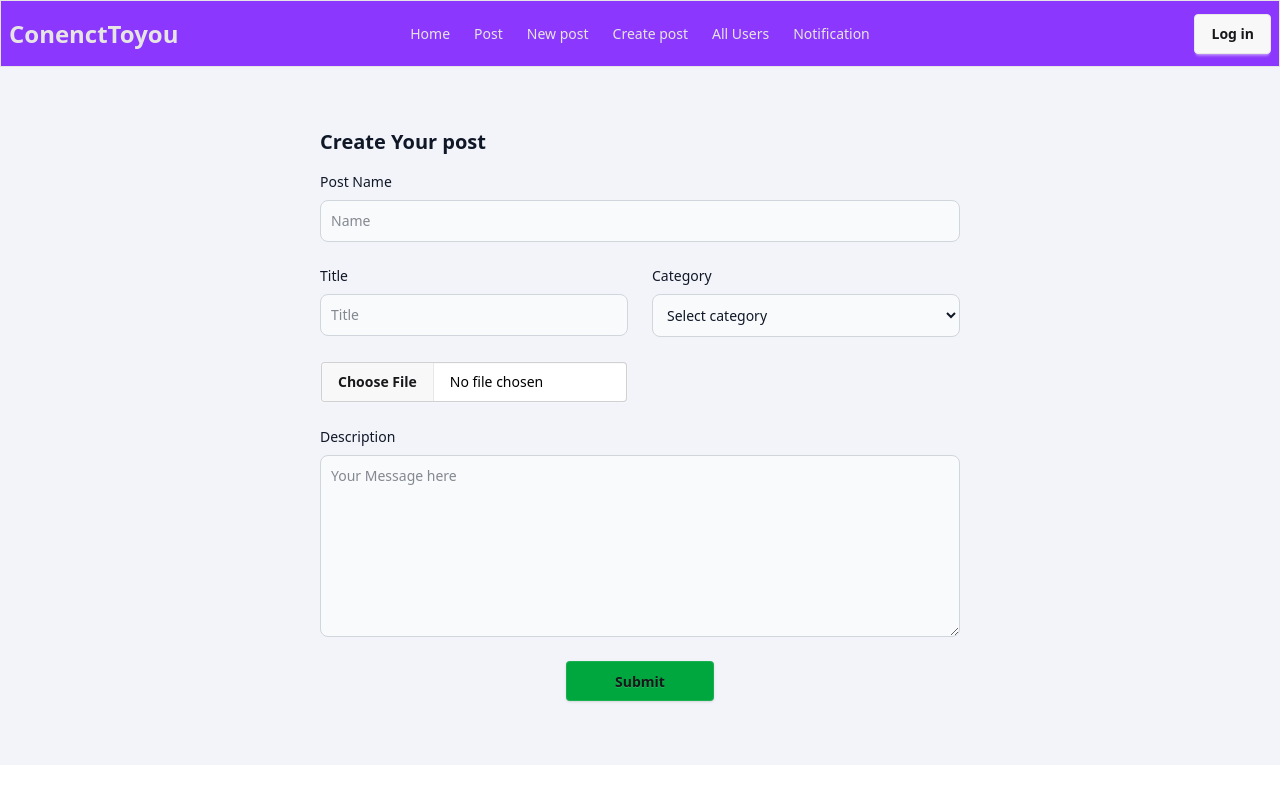
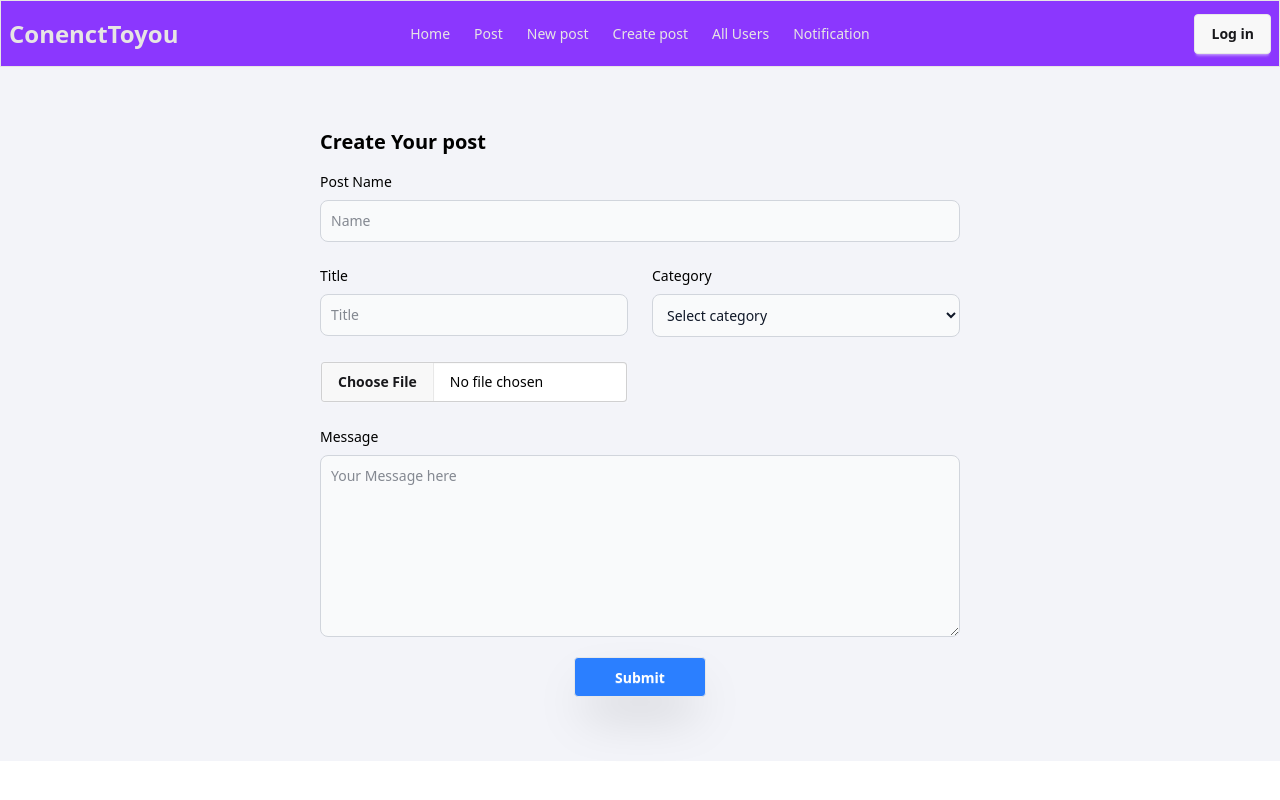
Before and after one commit to SakibFakir69/connectToToyou_client, a React (Vite) app: page /create-post in a window 1280 px wide. Built offline with nearby package versions, Linux system fonts and the light colour scheme; no server answers.

Commit message:
all user bug fix

```diff
--- a/src/components/AllUsers.jsx
+++ b/src/components/AllUsers.jsx
@@ -21,7 +21,11 @@ function AllUsers() {
   const [currentPage, setcurrentpage] = useState(1);
   const limit = 8;
 
-  const { data: users_Data = [], refetch } = useQuery({
+  const {
+    isLoading,
+    data: users_Data = [],
+    refetch,
+  } = useQuery({
     queryKey: ["data", currentPage, search],
     queryFn: async () => {
       const res = await useaxiosPublic.get(
@@ -74,7 +78,7 @@ function AllUsers() {
     <div className="bg-color h-screen">
       <section className="">
         <form
-          class="w-full mx-auto py-6 backdrop-blur-xl bg-transparent fixed"
+          class="w-full mx-auto py-6 backdrop-blur-xl bg-transparent fixed md:p-2 p-4"
           onChange={(e) => setsearch(e.target.value)}
         >
           <label
@@ -101,6 +105,7 @@ function AllUsers() {
                 />
               </svg>
             </div>
+
             <input
               type="search"
               id="default-search"
@@ -113,6 +118,20 @@ function AllUsers() {
       </section>
 
       <section className="py-24 flex justify-center flex-col w-full ">
+        {isLoading ? (
+          <div>
+            <div>
+              <p>loading...</p>
+            </div>
+          </div>
+        ) : (
+          <div className=" ">
+            {users_Data.length === 0 ? (
+              <div>
+                <p>data not founede</p>
+              </div>
+            ) : (
+              <div className="md:p-2 p-4">
                 {User_Data_info.map((item, key) => (
                   <div
                     key={key}
@@ -121,13 +140,13 @@ function AllUsers() {
 
            border-stone-300/50
 
+
            rounded-md
 
 
-           bg-white "
+           bg-white"
                   >
-            <div className="flex  h-24 md:h-28 gap-10 ml-10 items-center w-full">
-
+                    <div className="flex  h-24 md:h-28 gap-10 ml-10 items-center w-10/11 ">
                       <div className=" flex-1 h-24 w-24 ">
                         {/* img */}
                         <img
@@ -137,7 +156,7 @@ function AllUsers() {
                         />
                       </div>
 
-              <div className="md:mr-4 border flex-1">
+                      <div className="md:mr-4 flex-1">
                         {/* info */}
                         <p>{item.Name}</p>
                         <p>{item.Email}</p>
@@ -149,10 +168,18 @@ function AllUsers() {
                     </div>
                   </div>
                 ))}
+              </div>
+            )}
+          </div>
+        )}
       </section>
 
       <div className=" w-full flex justify-between p-4">
-        <button className="btn px-8" onClick={perviouseButton} disabled={currentPage===1}>
+        <button
+          className="btn px-8"
+          onClick={perviouseButton}
+          disabled={currentPage === 1}
+        >
           prev
         </button>
 
--- a/src/components/CreatePost.jsx
+++ b/src/components/CreatePost.jsx
@@ -1,52 +1,49 @@
 import React, { useState } from "react";
 import useAuthMangedHook from "../hook/useAuthMangedHook";
-import { useaxiosPublic } from "../Api/usePublicHook";
+import usePublicHook, { useaxiosPublic } from "../Api/usePublicHook";
 import { ToastContainer,toast } from "react-toastify";
 
 
 
+const img_bb_api_key = import.meta.env.VITE_YOUR_CLIENT_API_KEY;
 
+const uplog_img = `https://api.imgbb.com/1/upload?key=${img_bb_api_key}`
 
 function CreatePost() {
 
-  /// trending post
-  // show top liked post
+  const { user, loading } = useAuthMangedHook();
 
+  const [error  , seterror] = useState('');
 
-
-  // title
-  // photo
-  // name
-  // message
-  // time
-  // post email
-  // add like Option int 0
-
-
-  // serach name
-  // serach category
-
-  // use name , email
-  const { user, loading } = useAuthMangedHook();
-  // my post find by email
-
-  // catch error
-  const [error  , seterror] = useState('');
-  /// add details page add like here
-  // but also show first page
-
-  /// max post 100 length word
-
-  const createPost_button = (event) => {
+  const createPost_button = async(event) => {
 
 
     try {
       event.preventDefault();
 
+      const useaxiosPublic = usePublicHook();
+
       const data = new FormData(event.target);
       const data_form = Object.fromEntries(data);
       console.log(data_form);
       const { name, Title, Message, Category } = data_form;
+
+
+      const img = new FormData();
+      img.append("image",data.get("image"));
+
+
+      const res=   await useaxiosPublic.post(uplog_img,img,{
+        headers:{
+          'Content-Type': 'multipart/form-data'
+        }
+
+      })
+
+      console.log(res.data?.data.
+        display_url
+        );
+
 
       if( name.length<=4 )
       {
@@ -72,6 +69,7 @@ function CreatePost() {
         Category: Category,
         Email:user?.email,
         Like: 0,
+
       };
       console.log(postUser);
 
@@ -81,6 +79,8 @@ function CreatePost() {
           if(result.status==200)
           {
             toast.success("Your post created")
+
+            seterror('')
 
 
           }else{
@@ -104,7 +104,7 @@ function CreatePost() {
 
         <div class="py-8 px-4 mx-auto max-w-2xl lg:py-16">
 
-          <h2 class="mb-4 text-xl font-bold text-gray-900 dark:text-white">
+          <h2 class="mb-4 text-xl font-semibold text-black">
             Create Your post
           </h2>
           <ToastContainer/>
@@ -114,7 +114,7 @@ function CreatePost() {
               <div class="sm:col-span-2">
                 <label
                   for="name"
-                  class="block mb-2 text-sm font-medium text-gray-900 dark:text-white"
+                  class="block mb-2 text-sm font-medium"
                 >
                   Post Name
                 </label>
@@ -131,7 +131,7 @@ function CreatePost() {
               <div>
                 <label
                   for="category"
-                  class="block mb-2 text-sm font-medium text-gray-900 dark:text-white"
+                  class="block mb-2 text-sm font-medium "
                 >
                   Title
                 </label>
@@ -148,7 +148,7 @@ function CreatePost() {
               <div>
                 <label
                   for="category"
-                  class="block mb-2 text-sm font-medium text-gray-900 dark:text-white"
+                  class="block mb-2 text-sm font-medium"
                 >
                   Category
                 </label>
@@ -179,9 +179,9 @@ function CreatePost() {
               <div class="sm:col-span-2">
                 <label
                   for="description"
-                  class="block mb-2 text-sm font-medium text-gray-900 dark:text-white"
+                  class="block mb-2 text-sm font-medium "
                 >
-                  Description
+                  Message
                 </label>
                 <textarea
                   id="description"
@@ -197,7 +197,13 @@ function CreatePost() {
             <div className="w-full  border-white flex justify-center">
               <button
                 type="submit"
-                className="btn mt-6 flex justify-center items-center px-12 py-4 bg-green-600 border-white/10 shadow hover:shadow-2xl hover:shadow-amber-50"
+                className="btn px-10 mt-5 py-2 bg-blue-500 text-white shadow-2xl
+
+                hover:shadow-2xs
+                hover:shadow-indigo-500
+
+
+                "
               >
                 Submit
               </button>
```
Lines whose indentation alone changed are shown as unchanged.
